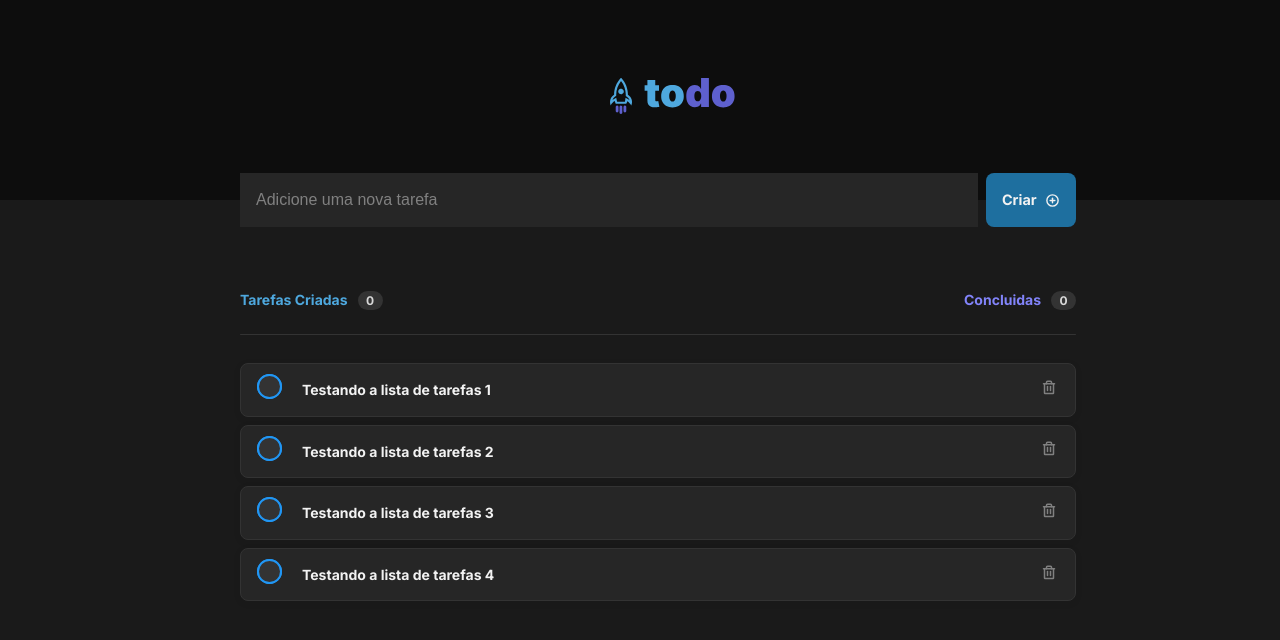
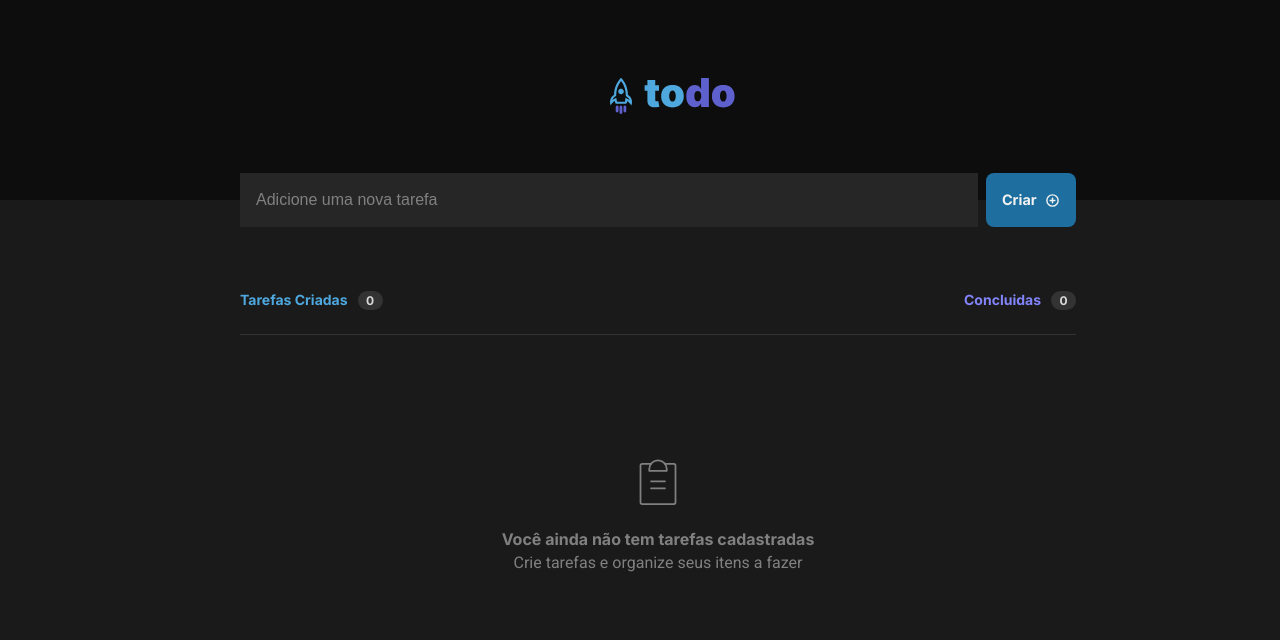
Before and after one commit to flavioanalistadesistema/toDoList-rocketset, a React (Vite) app: page / in a window 1280 px wide. Shown: the top 640 px of the page. Built offline with nearby package versions, Linux system fonts and the light colour scheme.

Commit message:
feat: insert comentList

```diff
--- a/src/App.tsx
+++ b/src/App.tsx
@@ -13,7 +13,6 @@ function App() {
       <Header />
       <div>
         <Form />
-        <Table />
       </div>
 
     </div>
--- a/src/components/Form/Form.tsx
+++ b/src/components/Form/Form.tsx
@@ -2,21 +2,52 @@ import styles from './Form.module.css'
 
 import { PlusCircle } from 'phosphor-react'
 import { Table } from '../Table/Table'
+import { useState } from 'react'
+
+interface listContentProps {
+    name: string
+    description: string
+}
 
 export function Form() {
+    const [listContent, setListContent] = useState<listContentProps[]>([])
+
+    const [newContent, setNewContent] = useState('')
+
+    const handleNewContentchange = (e: any) => {
+        const newContet = e.target.value
+        setNewContent(newContet)
+    }
+
+    function handleCreateNewContent(e: any) {
+        e.preventDefault()
+        const newContentList = {
+            name: `content${listContent.length + 1}`,
+            description: newContent
+        }
+        setListContent([
+            ...listContent,
+            newContentList
+        ])
+        setNewContent('')
+    }
+
     return (
         <div>
-            <form className={styles.form}>
+            <form onSubmit={handleCreateNewContent} className={styles.form}>
                 <input
                     name='content'
                     placeholder="Adicione uma nova tarefa"
+                    value={newContent}
+                    onChange={handleNewContentchange}
                 />
                 <footer>
                     <button type="submit">Criar
-                        <PlusCircle size={15} weight="bold"/>
+                        <PlusCircle size={15} weight="bold" />
                     </button>
                 </footer>
             </form>
+            <Table listContent={listContent} />
         </div>
     )
 }
--- a/src/components/Table/Table.tsx
+++ b/src/components/Table/Table.tsx
@@ -4,29 +4,7 @@ import { ClipboardText, Trash } from 'phosphor-react';
 import { useEffect, useState } from 'react';
 import { ToDoList } from '../ToDoList/ToDoList';
 
-export function Table() {
-  const [listTask, setListtask] = useState([
-    {
-      id: 1,
-      name: 'teste1',
-      description: "Testando a lista de tarefas 1"
-    },
-    {
-      id: 2,
-      name: 'teste2',
-      description: "Testando a lista de tarefas 2"
-    },
-    {
-      id: 3,
-      name: 'teste3',
-      description: "Testando a lista de tarefas 3"
-    },
-    {
-      id: 4,
-      name: 'teste4',
-      description: "Testando a lista de tarefas 4"
-    }
-  ])
+export function Table({listContent}) {
 
   return (
     <List>
@@ -45,9 +23,9 @@ export function Table() {
         </span>
       </div>
       <div className='table-line' />
-      <ToDoList ListTask={listTask} />
+      <ToDoList ListTask={listContent} />
       {
-        listTask.length === 0 ?
+        listContent.length === 0 ?
           <div className='table-text'>
             <div className='table-icon'>
               <ClipboardText size={56} weight="thin" />
--- a/tsconfig.json
+++ b/tsconfig.json
@@ -14,7 +14,8 @@
     "resolveJsonModule": true,
     "isolatedModules": true,
     "noEmit": true,
-    "jsx": "react-jsx"
+    "jsx": "react-jsx",
+    "noImplicitAny": false,
   },
   "include": ["src"],
   "references": [{ "path": "./tsconfig.node.json" }]
```
